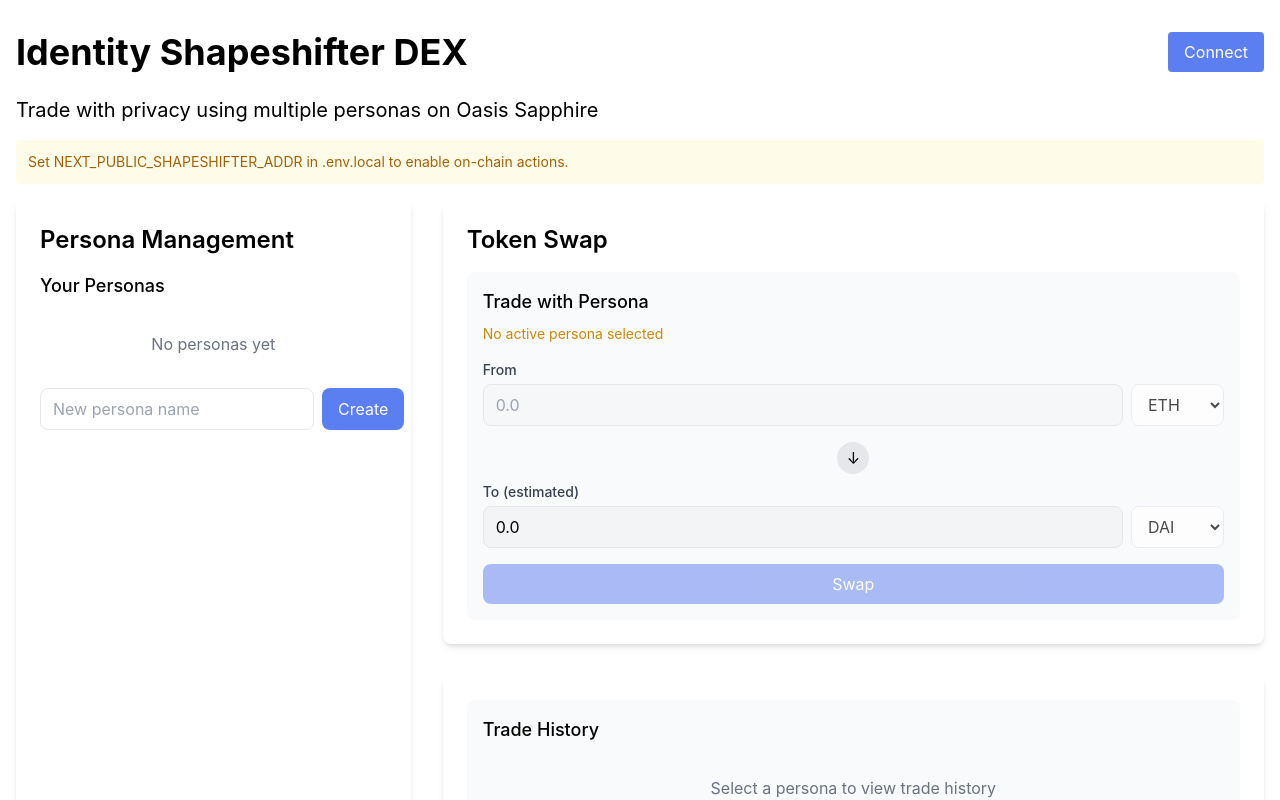
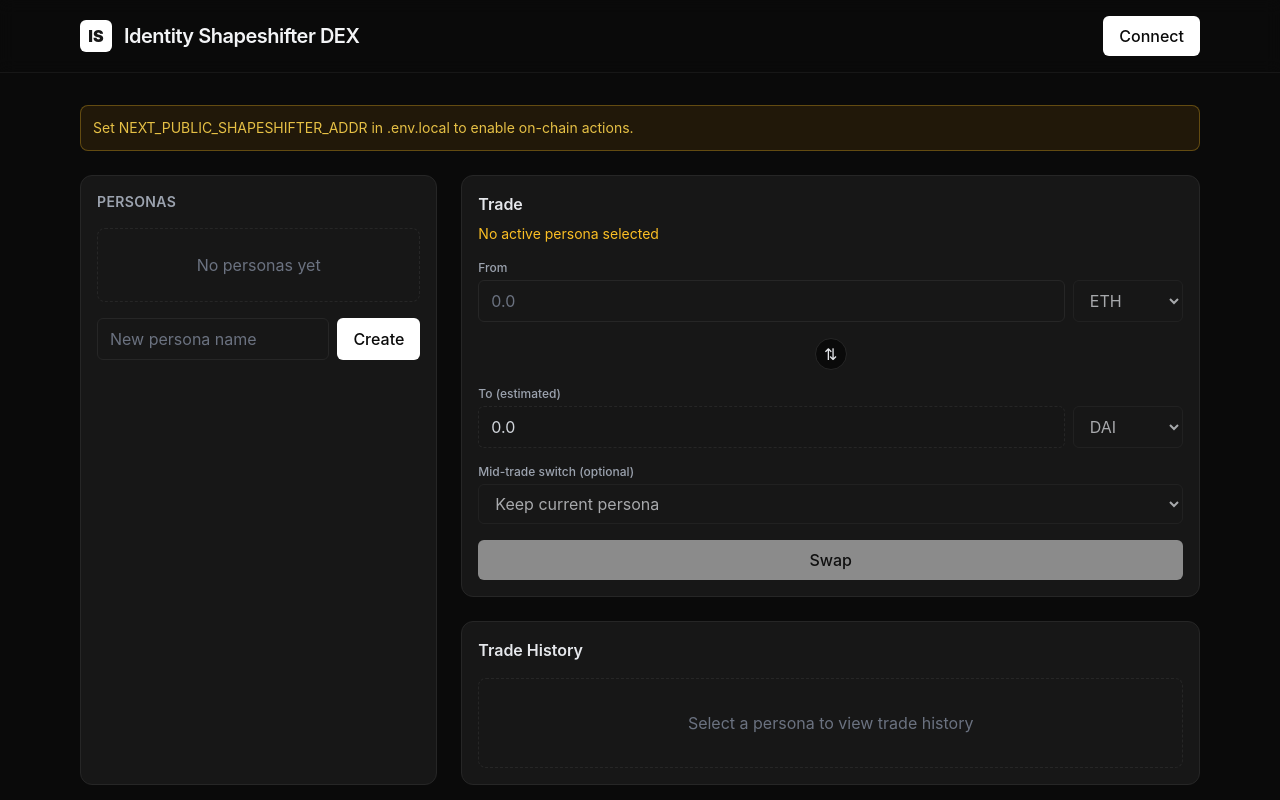
Before and after one commit to SamsShow/Shapeshifter-DEX, a Next.js app: page / in a window 1280 px wide. Shown: the top 800 px of the page. Built offline with nearby package versions, Linux system fonts and the light colour scheme.

Commit message:
Refactor PersonaList, SwapForm, TradeHistory components for improved UI and functionality; add mid-trade persona switching, enhance styling, and update global styles for consistency.

```diff
--- a/components/PersonaList.js
+++ b/components/PersonaList.js
@@ -6,55 +6,56 @@
   const handleCreatePersona = (e) => {
     e.preventDefault();
     if (newPersonaName.trim()) {
-      onCreatePersona(newPersonaName);
+      onCreatePersona(newPersonaName.trim());
       setNewPersonaName('');
     }
   };
 
   return (
     <div className="space-y-4">
-      <h3 className="text-lg font-medium">Your Personas</h3>
+      <h3 className="text-sm font-semibold uppercase tracking-wide text-gray-400">Personas</h3>
 
       {/* List of personas */}
       <div className="space-y-2">
         {personas && personas.length > 0 ? (
           personas.map((persona) => (
-            <div
+            <button
+              type="button"
               key={persona.id}
-              className={`p-3 rounded-lg cursor-pointer transition flex items-center space-x-3 ${
-                persona.id === activePersona ? 'bg-primary-100 border border-primary-300' : 'bg-gray-100 hover:bg-gray-200'
+              className={`w-full text-left p-2.5 rounded-lg transition flex items-center gap-3 border ${
+                persona.id === activePersona
+                  ? 'bg-neutral-900/60 border-white/30'
+                  : 'bg-neutral-900 border-neutral-800 hover:bg-neutral-800'
               }`}
               onClick={() => onSwitchPersona(persona.id)}
             >
-              <div className="w-8 h-8 rounded-full bg-primary-500 text-white flex items-center justify-center">
-                {persona.name.charAt(0).toUpperCase()}
+              <div className="w-8 h-8 rounded-full bg-white text-neutral-900 flex items-center justify-center font-semibold">
+                {persona.name?.charAt(0)?.toUpperCase() || '?'}
               </div>
-              <span className="font-medium">{persona.name}</span>
+              <span className="font-medium text-gray-100">{persona.name}</span>
               {persona.id === activePersona && (
-                <span className="ml-auto text-xs px-2 py-1 bg-primary-500 text-white rounded-full">
-                  Active
-                </span>
+                <span className="ml-auto chip">Active</span>
               )}
-            </div>
+            </button>
           ))
         ) : (
-          <div className="text-gray-500 text-center py-4">No personas yet</div>
+          <div className="text-gray-500 text-center py-6 border border-dashed border-neutral-800 rounded-lg">No personas yet</div>
         )}
       </div>
 
       {/* Create new persona form */}
       <form onSubmit={handleCreatePersona} className="mt-4">
-        <div className="flex space-x-2">
+        <div className="flex gap-2">
           <input
             type="text"
             value={newPersonaName}
             onChange={(e) => setNewPersonaName(e.target.value)}
             placeholder="New persona name"
-            className="flex-1 px-3 py-2 border rounded-lg focus:outline-none focus:ring-2 focus:ring-primary-500"
+            className="input"
           />
           <button
             type="submit"
-            className="px-4 py-2 bg-primary-500 text-white rounded-lg hover:bg-primary-600 focus:outline-none focus:ring-2 focus:ring-primary-500"
+            className="btn btn-primary"
           >
             Create
           </button>
--- a/components/SwapForm.js
+++ b/components/SwapForm.js
@@ -1,16 +1,21 @@
 import { useState } from 'react';
 
-export default function SwapForm({ activePersona, onSwap }) {
+export default function SwapForm({ activePersona, onSwap, personas = [], onMidTradeSwitch }) {
   const [inputToken, setInputToken] = useState('ETH');
   const [outputToken, setOutputToken] = useState('DAI');
   const [amount, setAmount] = useState('');
+  const [midSwitchId, setMidSwitchId] = useState('');
 
   // Demo tokens for the prototype
   const tokens = ['ETH', 'DAI', 'USDC', 'WBTC', 'UNI'];
 
-  const handleSubmit = (e) => {
+  const handleSubmit = async (e) => {
     e.preventDefault();
     if (amount && inputToken && outputToken) {
+      // Optional mid-trade switch before executing swap
+      if (midSwitchId && onMidTradeSwitch) {
+        await onMidTradeSwitch(midSwitchId);
+      }
       onSwap({
         inputToken,
         outputToken,
@@ -26,44 +31,48 @@
   };
 
   return (
-    <div className="bg-gray-50 rounded-lg p-4">
+    <div className="card">
+      <div className="card-body">
         <div className="mb-4">
-        <h3 className="text-lg font-medium mb-2">Trade with Persona</h3>
+          <h3 className="text-base font-semibold mb-2 text-gray-200">Trade</h3>
 
           {activePersona ? (
-          <div className="flex items-center space-x-2 text-sm">
-            <div className="w-6 h-6 rounded-full bg-primary-500 text-white flex items-center justify-center">
+            <div className="flex items-center gap-2 text-sm text-gray-300">
+              <div className="w-6 h-6 rounded-full bg-white text-neutral-900 flex items-center justify-center font-semibold">
                 {activePersona.name.charAt(0).toUpperCase()}
               </div>
               <span className="font-medium">{activePersona.name}</span>
+              <span className="chip">Active persona</span>
             </div>
           ) : (
-          <div className="text-yellow-600 text-sm">
+            <div className="text-amber-400 text-sm">
               No active persona selected
             </div>
           )}
         </div>
 
-      <form onSubmit={handleSubmit}>
+        <form onSubmit={handleSubmit} className="space-y-4">
           {/* Input token */}
-        <div className="mb-4">
-          <label className="block text-sm font-medium text-gray-700 mb-1">
+          <div>
+            <label className="block text-xs font-medium text-gray-400 mb-1">
               From
             </label>
-          <div className="flex space-x-2">
+            <div className="flex gap-2">
               <input
                 type="number"
+                min="0"
+                step="any"
                 value={amount}
                 onChange={(e) => setAmount(e.target.value)}
                 placeholder="0.0"
-              className="flex-1 px-3 py-2 border rounded-lg focus:outline-none focus:ring-2 focus:ring-primary-500"
+                className="input"
                 disabled={!activePersona}
                 required
               />
               <select
                 value={inputToken}
                 onChange={(e) => setInputToken(e.target.value)}
-              className="px-3 py-2 border rounded-lg bg-white focus:outline-none focus:ring-2 focus:ring-primary-500"
+                className="input w-32"
                 disabled={!activePersona}
               >
                 {tokens.filter(t => t !== outputToken).map(token => (
@@ -74,30 +83,30 @@
           </div>
 
           {/* Switch tokens button */}
-        <div className="flex justify-center my-2">
+          <div className="flex justify-center">
             <button
               type="button"
               onClick={handleTokenSwitch}
-            className="w-8 h-8 rounded-full bg-gray-200 flex items-center justify-center hover:bg-gray-300"
+              className="btn btn-ghost w-8 h-8 rounded-full p-0"
               disabled={!activePersona}
             >
-            ↓
+              ⇅
             </button>
           </div>
 
           {/* Output token */}
-        <div className="mb-4">
-          <label className="block text-sm font-medium text-gray-700 mb-1">
+          <div>
+            <label className="block text-xs font-medium text-gray-400 mb-1">
               To (estimated)
             </label>
-          <div className="flex space-x-2">
-            <div className="flex-1 px-3 py-2 border rounded-lg bg-gray-100">
+            <div className="flex gap-2">
+              <div className="input bg-neutral-900/70 border-dashed text-gray-300">
                 {amount ? parseFloat(amount * 0.98).toFixed(6) : '0.0'}
               </div>
               <select
                 value={outputToken}
                 onChange={(e) => setOutputToken(e.target.value)}
-              className="px-3 py-2 border rounded-lg bg-white focus:outline-none focus:ring-2 focus:ring-primary-500"
+                className="input w-32"
                 disabled={!activePersona}
               >
                 {tokens.filter(t => t !== inputToken).map(token => (
@@ -107,15 +116,36 @@
             </div>
           </div>
 
+          {/* Mid-trade switch (demo) */}
+          <div>
+            <label className="block text-xs font-medium text-gray-400 mb-1">
+              Mid-trade switch (optional)
+            </label>
+            <div className="flex gap-2">
+              <select
+                value={midSwitchId}
+                onChange={(e) => setMidSwitchId(e.target.value)}
+                className="input"
+                disabled={!activePersona}
+              >
+                <option value="">Keep current persona</option>
+                {personas.filter(p => p.id !== activePersona?.id).map(p => (
+                  <option key={p.id} value={p.id}>{p.name}</option>
+                ))}
+              </select>
+            </div>
+          </div>
+
           {/* Submit button */}
           <button
             type="submit"
-          className="w-full py-2 px-4 bg-primary-500 text-white rounded-lg hover:bg-primary-600 focus:outline-none focus:ring-2 focus:ring-primary-500 disabled:opacity-50 disabled:cursor-not-allowed"
+            className="btn btn-primary w-full disabled:opacity-50 disabled:cursor-not-allowed"
             disabled={!activePersona || !amount}
           >
             Swap
           </button>
         </form>
       </div>
+    </div>
   );
 }
--- a/components/TradeHistory.js
+++ b/components/TradeHistory.js
@@ -2,14 +2,15 @@
 
 export default function TradeHistory({ activePersona, trades = [] }) {
   return (
-    <div className="bg-gray-50 rounded-lg p-4">
-      <h3 className="text-lg font-medium mb-4">Trade History</h3>
+    <div className="card">
+      <div className="card-body">
+        <h3 className="text-base font-semibold mb-4 text-gray-200">Trade History</h3>
 
         {activePersona ? (
           <>
             <div className="mb-4">
-            <div className="flex items-center space-x-2 text-sm">
-              <div className="w-6 h-6 rounded-full bg-primary-500 text-white flex items-center justify-center">
+              <div className="flex items-center gap-2 text-sm text-gray-300">
+                <div className="w-6 h-6 rounded-full bg-white text-neutral-900 flex items-center justify-center font-semibold">
                   {activePersona.name.charAt(0).toUpperCase()}
                 </div>
                 <span className="font-medium">{activePersona.name}</span>
@@ -19,22 +20,22 @@
             {trades.length > 0 ? (
               <div className="space-y-2">
                 {trades.map((trade, index) => (
-                <div key={index} className="border rounded p-3 bg-white">
+                  <div key={index} className="bg-neutral-900 border border-neutral-800 rounded-lg p-3">
                     <div className="flex justify-between items-center mb-1">
                       <div className="flex items-center">
-                      <span className="font-medium">
+                        <span className="font-medium text-gray-100">
                           {trade.inputToken} → {trade.outputToken}
                         </span>
                       </div>
-                    <span className="text-sm text-gray-500">
+                      <span className="text-xs text-gray-500">
                         {new Date(trade.timestamp * 1000).toLocaleTimeString()}
                       </span>
                     </div>
                     <div className="flex justify-between text-sm">
-                    <span>
+                      <span className="text-gray-300">
                         {trade.amountIn} {trade.inputToken}
                       </span>
-                    <span className="text-primary-600">
+                      <span className="text-gray-100">
                         {trade.amountOut} {trade.outputToken}
                       </span>
                     </div>
@@ -42,16 +43,17 @@
                 ))}
               </div>
             ) : (
-            <div className="text-center py-4 text-gray-500">
+              <div className="text-center py-8 text-gray-500 border border-dashed border-neutral-800 rounded-lg">
                 No trade history for this persona
               </div>
             )}
           </>
         ) : (
-        <div className="text-center py-4 text-gray-500">
+          <div className="text-center py-8 text-gray-500 border border-dashed border-neutral-800 rounded-lg">
             Select a persona to view trade history
           </div>
         )}
       </div>
+    </div>
   );
 }
--- a/pages/_app.js
+++ b/pages/_app.js
@@ -1,7 +1,11 @@
 import '../styles/globals.css';
 
 function MyApp({ Component, pageProps }) {
-  return <Component {...pageProps} />;
+  return (
+    <div className="bg-neutral-950 text-gray-100 min-h-screen">
+      <Component {...pageProps} />
+    </div>
+  );
 }
 
 export default MyApp;
--- a/pages/index.js
+++ b/pages/index.js
@@ -14,14 +14,15 @@
   const [activePersona, setActivePersona] = useState(null);
   const [trades, setTrades] = useState([]);
   const [status, setStatus] = useState('');
+  const [isSimMode, setIsSimMode] = useState(false);
 
   // Demo token address map (replace with real Sapphire addresses)
   const tokenMap = useMemo(() => ({
     ETH: '0xEeeeeEeeeEeEeeEeEeEeeEEEeeeeEeeeeeeeEEeE', // placeholder for native
-    DAI: process.env.NEXT_PUBLIC_DAI || '',
-    USDC: process.env.NEXT_PUBLIC_USDC || '',
-    WBTC: process.env.NEXT_PUBLIC_WBTC || '',
-    UNI: process.env.NEXT_PUBLIC_UNI || '',
+    DAI: process.env.NEXT_PUBLIC_DAI || '0x0000000000000000000000000000000000000001',
+    USDC: process.env.NEXT_PUBLIC_USDC || '0x0000000000000000000000000000000000000002',
+    WBTC: process.env.NEXT_PUBLIC_WBTC || '0x0000000000000000000000000000000000000003',
+    UNI: process.env.NEXT_PUBLIC_UNI || '0x0000000000000000000000000000000000000004',
   }), []);
 
   useEffect(() => {
@@ -37,6 +38,10 @@
       if (addr) {
         const c = await getShapeshifter(addr);
         setContract(c);
+        try {
+          const router = await c.swapRouter();
+          setIsSimMode(router === '0x0000000000000000000000000000000000000000');
+        } catch {}
       }
     };
     init();
@@ -77,7 +82,7 @@
 
   const onCreatePersona = async (name) => {
     if (!contract) return;
-    setStatus('Creating persona...');
+    setStatus('Creating persona…');
     const meta = new TextEncoder().encode('opaque');
     const tx = await contract.createIdentity(name, meta);
     await tx.wait();
@@ -96,7 +101,7 @@
 
   const onSwitchPersona = async (id) => {
     if (!contract) return;
-    setStatus('Switching persona...');
+    setStatus('Switching persona…');
     await (await contract.switchIdentity(id)).wait();
     setActivePersonaId(id);
     const p = personas.find(x => x.id === id);
@@ -105,35 +110,57 @@
     setStatus('');
   };
 
+  const onMidTradeSwitch = async (id) => {
+    if (!contract) return;
+    await (await contract.midTradeSwitch(id, true)).wait();
+    setActivePersonaId(id);
+    const p = personas.find(x => x.id === id);
+    setActivePersona(p || null);
+  };
+
   const onSwap = async ({ inputToken, outputToken, amount }) => {
     if (!contract || !activePersonaId) return;
     const inAddr = tokenMap[inputToken];
     const outAddr = tokenMap[outputToken];
+
+    if (isSimMode) {
+      // No approvals needed and we can assume 18 decimals for demo math
+      setStatus('Swapping…');
+      const amt = BigInt(Math.floor(amount * 1e18));
+      const minOut = (amt * 98n) / 100n; // naive 2% slippage
+      const tx = await contract.swapTokens(inAddr, outAddr, amt.toString(), minOut.toString());
+      await tx.wait();
+      setStatus('');
+      await refreshTrades(activePersonaId);
+      return;
+    }
+
+    // Real mode: require configured addresses and approvals
     if (!inAddr || !outAddr) {
       alert('Token addresses not configured');
       return;
     }
-    setStatus('Approving...');
+
+    setStatus('Approving…');
     const ercIn = await getERC20(inAddr);
     const decimals = await ercIn.decimals();
     const amt = BigInt(Math.floor(amount * 10 ** decimals));
-    // Approve contract to pull tokens if using real router
     try {
       const tx1 = await ercIn.approve(contractAddress, amt.toString());
       await tx1.wait();
     } catch (e) {
       console.error(e);
     }
-    setStatus('Swapping...');
+    setStatus('Swapping…');
     const minOut = (amt * 98n) / 100n; // naive 2% slippage
     const tx2 = await contract.swapTokens(inAddr, outAddr, amt.toString(), minOut.toString());
-    const rc = await tx2.wait();
+    await tx2.wait();
     setStatus('');
     await refreshTrades(activePersonaId);
   };
 
   return (
-    <div className="container mx-auto px-4 py-8">
+    <div>
       <Head>
         <title>Identity Shapeshifter DEX</title>
         <meta name="description" content="Privacy-first trading platform" />
@@ -141,50 +168,64 @@
       </Head>
 
       <main className="min-h-screen">
-        <div className="flex items-center justify-between mb-6">
-          <h1 className="text-4xl font-bold">Identity Shapeshifter DEX</h1>
-          <div>
+        {/* Top bar */}
+        <header className="sticky top-0 z-10 backdrop-blur supports-[backdrop-filter]:bg-neutral-950/60 bg-neutral-950 border-b border-neutral-900">
+          <div className="mx-auto max-w-6xl px-4 py-4 flex items-center justify-between">
+            <div className="flex items-center gap-3">
+              <div className="w-8 h-8 rounded-md bg-white text-neutral-900 flex items-center justify-center font-black">IS</div>
+              <h1 className="text-lg sm:text-xl font-semibold tracking-tight">Identity Shapeshifter DEX</h1>
+            </div>
+            <div className="flex items-center gap-3">
+              {personas?.length > 0 && (
+                <select
+                  value={activePersonaId || ''}
+                  onChange={(e) => onSwitchPersona(e.target.value)}
+                  className="input w-44"
+                >
+                  {personas.map(p => (
+                    <option key={p.id} value={p.id}>{p.name}</option>
+                  ))}
+                </select>
+              )}
               {account ? (
-              <span className="px-3 py-1 bg-gray-100 rounded text-sm">{account.slice(0,6)}...{account.slice(-4)}</span>
+                <span className="chip">{account.slice(0,6)}…{account.slice(-4)}</span>
               ) : (
-              <button className="px-4 py-2 bg-primary-500 text-white rounded" onClick={async ()=>{
+                <button className="btn btn-primary" onClick={async ()=>{
                   await window.ethereum?.request({ method: 'eth_requestAccounts' });
                   location.reload();
                 }}>Connect</button>
               )}
             </div>
           </div>
+        </header>
 
-        <p className="text-xl mb-4">Trade with privacy using multiple personas on Oasis Sapphire</p>
-
+        <section className="mx-auto max-w-6xl px-4 py-8">
           {!contractAddress && (
-          <div className="p-3 mb-4 rounded bg-yellow-50 text-yellow-700 text-sm">
+            <div className="mb-6 text-sm text-amber-300/90 bg-amber-500/10 border border-amber-400/30 rounded-lg p-3">
               Set NEXT_PUBLIC_SHAPESHIFTER_ADDR in .env.local to enable on-chain actions.
             </div>
           )}
 
-        <div className="grid grid-cols-1 md:grid-cols-3 gap-8">
-          <div className="md:col-span-1 bg-white p-6 rounded-lg shadow-md">
-            <h2 className="text-2xl font-semibold mb-4">Persona Management</h2>
+          <div className="grid grid-cols-1 md:grid-cols-3 gap-6">
+            <aside className="md:col-span-1 card">
+              <div className="card-body">
                 <PersonaList personas={personas} activePersona={activePersonaId} onSwitchPersona={onSwitchPersona} onCreatePersona={onCreatePersona} />
               </div>
+            </aside>
 
-          <div className="md:col-span-2 space-y-8">
-            <div className="bg-white p-6 rounded-lg shadow-md">
-              <h2 className="text-2xl font-semibold mb-4">Token Swap</h2>
-              <SwapForm activePersona={activePersona} onSwap={onSwap} />
-              {status && <div className="mt-3 text-sm text-gray-600">{status}</div>}
-            </div>
-
-            <div className="bg-white p-6 rounded-lg shadow-md">
+            <div className="md:col-span-2 space-y-6">
+              <SwapForm activePersona={activePersona} onSwap={onSwap} personas={personas} onMidTradeSwitch={onMidTradeSwitch} />
               <TradeHistory activePersona={activePersona} trades={trades} />
+              {status && (
+                <div className="text-sm text-gray-400">{status}</div>
+              )}
             </div>
           </div>
-        </div>
+        </section>
       </main>
 
-      <footer className="mt-12 text-center">
-        <p>Built on Oasis Sapphire & Uniswap</p>
+      <footer className="mt-8 py-8 border-t border-neutral-900 text-center text-sm text-gray-500">
+        Built on Oasis Sapphire & Uniswap
       </footer>
     </div>
   );
--- a/styles/globals.css
+++ b/styles/globals.css
@@ -3,13 +3,71 @@
 @tailwind utilities;
 
 :root {
-  --foreground-rgb: 0, 0, 0;
-  --background-rgb: 255, 255, 255;
+  --bg: #0a0a0a; /* neutral-950 */
+  --fg: #e5e7eb; /* gray-200 */
+  --muted: #9ca3af; /* gray-400 */
+}
+
+html, body {
+  background-color: var(--bg);
+  color: var(--fg);
+  -webkit-font-smoothing: antialiased;
+  -moz-osx-font-smoothing: grayscale;
+}
+
+::selection {
+  background: #ffffff;
+  color: #0a0a0a;
+}
+
+@layer components {
+  .card {
+    background-color: #171717; /* neutral-900 */
+    border: 1px solid #262626; /* neutral-800 */
+    border-radius: 0.75rem; /* rounded-xl */
+  }
+  .card-body {
+    padding: 1rem; /* p-4 */
+  }
+  .btn {
+    display: inline-flex;
+    align-items: center;
+    justify-content: center;
+    border-radius: 0.375rem; /* rounded-md */
+    padding: 0.5rem 1rem; /* px-4 py-2 */
+    font-weight: 500; /* font-medium */
+    transition: all 0.2s;
+  }
+  .btn-primary {
+    background-color: #ffffff; /* white */
+    color: #0a0a0a; /* neutral-900 */
+  }
+  .btn-ghost {
+    border: 1px solid #262626; /* neutral-800 */
+    background-color: #0a0a0a; /* neutral-950 */
+    color: #e5e7eb; /* gray-200 */
+  }
+  .input {
+    width: 100%; /* w-full */
+    padding: 0.5rem 0.75rem; /* px-3 py-2 */
+    border-radius: 0.375rem; /* rounded-md */
+    background-color: #171717; /* neutral-900 */
+    border: 1px solid #262626; /* neutral-800 */
+    color: #e5e7eb; /* gray-100 */
+  }
+  .input::placeholder {
+    color: #6b7280; /* gray-500 */
+  }
+  .chip {
+    font-size: 0.75rem; /* text-xs */
+    padding: 0.125rem 0.5rem; /* px-2 py-0.5 */
+    border-radius: 9999px; /* rounded-full */
+    border: 1px solid rgba(255, 255, 255, 0.2); /* border-white/20 */
+    color: #e5e7eb; /* gray-200 */
+  }
 }
 
 body {
-  color: rgb(var(--foreground-rgb));
-  background: rgb(var(--background-rgb));
   font-family: -apple-system, BlinkMacSystemFont, Segoe UI, Roboto, Oxygen,
     Ubuntu, Cantarell, Fira Sans, Droid Sans, Helvetica Neue, sans-serif;
 }
```
Also changed, not shown: tailwind.config.js (+1 -16 lines). Lines whose indentation alone changed are shown as unchanged.
